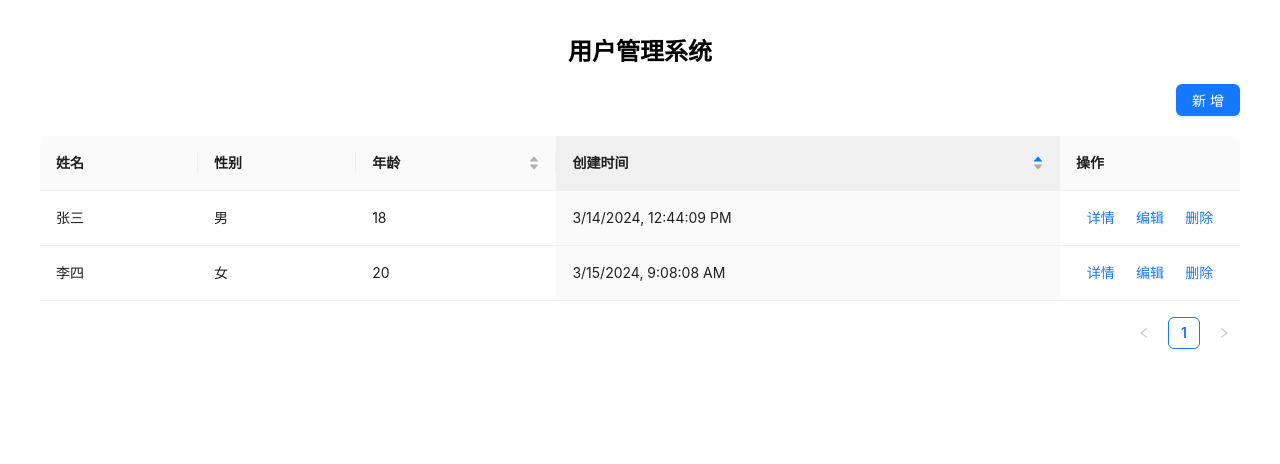
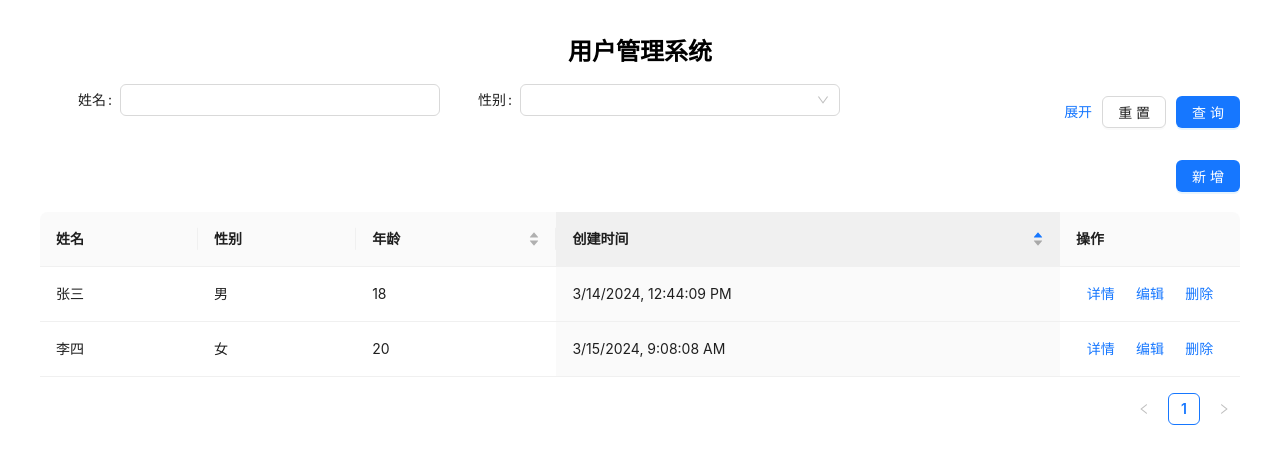
Before and after one commit to jiucheng120/react-18-example, a React (Vite) app: page / in a window 1280 px wide. Shown: the top 464 px of the page. Built offline with nearby package versions, Linux system fonts and the light colour scheme.

Commit message:
feat:[2:增加姓名年龄性别筛选]

```diff
--- a/src/views/Home/index.module.scss
+++ b/src/views/Home/index.module.scss
@@ -18,3 +18,17 @@
   display: flex;
   justify-content: space-around;
 }
+
+.search {
+  margin-top: 20px;
+}
+
+.searchOption {
+  display: flex;
+  align-items: center;
+  flex-direction: row-reverse;
+}
+
+.searchBtn {
+  margin-right: 10px;
+}
--- a/src/views/Home/index.tsx
+++ b/src/views/Home/index.tsx
@@ -1,5 +1,16 @@
 import { useRef, useState } from 'react';
-import { Button, Popconfirm, Table, message } from 'antd';
+import {
+  Button,
+  Col,
+  Form,
+  Input,
+  InputNumber,
+  Popconfirm,
+  Row,
+  Select,
+  Table,
+  message,
+} from 'antd';
 import { IUserDialogRef, IUserInfo } from '../../constants/type';
 import UpdateUserInfoDialog from './UpdateUserInfoDialog';
 import style from './index.module.scss';
@@ -22,8 +33,10 @@ const initDataSource = [
 ];
 
 const Home = () => {
+  const [isCollapsed, setIsCollapsed] = useState(false);
   const [dataSource, setDataSource] = useState<IUserInfo[]>(initDataSource);
   const ref = useRef<IUserDialogRef>(null);
+  const [form] = Form.useForm();
 
   const getUniqueKey = () => {
     // 生成随机且唯一的key
@@ -81,6 +94,10 @@ const Home = () => {
       return '-';
     }
     return v;
+  };
+
+  const toggleCollapsed = () => {
+    setIsCollapsed(!isCollapsed);
   };
 
   const columns = [
@@ -148,9 +165,106 @@ const Home = () => {
     },
   ];
 
+  const handleSearch = () => {
+    form.validateFields().then(res => {
+      if (!res.name && !res.sex && !res.age) {
+        return;
+      }
+      let newData = [];
+      // 筛选性别
+      if (res.sex) {
+        newData = dataSource.filter(item => item.sex === res.sex);
+      } else {
+        newData = [...dataSource];
+      }
+      // 筛选年龄
+      if (res.age) {
+        newData = newData.filter(item => {
+          if (item.age === res.age) {
+            return true;
+          }
+          return false;
+        });
+      }
+      // 筛选姓名
+      if (res.name) {
+        newData = newData.filter(item => {
+          if (item.name.indexOf(res.name) !== -1) {
+            return true;
+          }
+          return false;
+        });
+      }
+      setDataSource(newData);
+    });
+  };
+
+  const handleReset = () => {
+    form.resetFields();
+    form.setFieldsValue({ name: '', age: '', sex: '' });
+    setDataSource(initDataSource);
+  };
+
+  const getSearchOption = () => {
+    return (
+      <>
+        <Button type="primary" onClick={handleSearch}>
+          查询
+        </Button>
+        <Button className={style.searchBtn} onClick={handleReset}>
+          重置
+        </Button>
+        <a className={style.searchBtn} onClick={toggleCollapsed}>
+          {isCollapsed ? '收起' : '展开'}
+        </a>
+      </>
+    );
+  };
+
   return (
     <div className={style.page}>
       <div className={style.title}>用户管理系统</div>
+      <div className={style.search}>
+        <Form form={form} labelCol={{ flex: '80px' }} wrapperCol={{ flex: 1 }}>
+          <Row>
+            <Col span={8}>
+              <Form.Item label="姓名" name="name">
+                <Input />
+              </Form.Item>
+            </Col>
+            <Col span={8}>
+              <Form.Item label="性别" name="sex">
+                <Select
+                  options={[
+                    { value: 1, label: '男' },
+                    { value: 2, label: '女' },
+                  ]}
+                />
+              </Form.Item>
+            </Col>
+            {!isCollapsed ? (
+              <Col span={8} className={style.searchOption}>
+                {getSearchOption()}
+              </Col>
+            ) : (
+              <Col span={8}>
+                <Form.Item label="年龄" name="age">
+                  <InputNumber />
+                </Form.Item>
+              </Col>
+            )}
+          </Row>
+          {isCollapsed && (
+            <Row>
+              <Col span={8} />
+              <Col span={8} />
+              <Col span={8} className={style.searchOption}>
+                {getSearchOption()}
+              </Col>
+            </Row>
+          )}
+        </Form>
+      </div>
       <div className={style.create}>
         <Button type="primary" onClick={handleCreate}>
           新增
```
